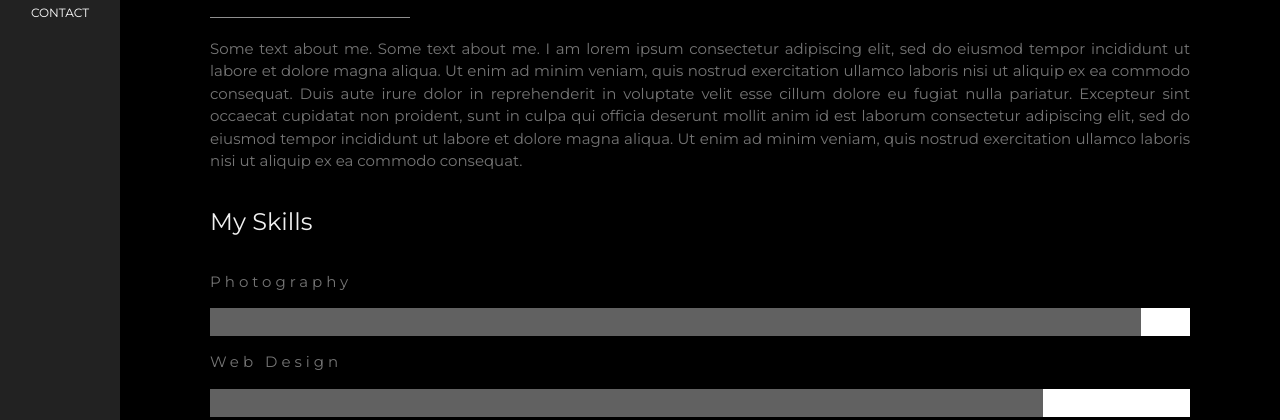
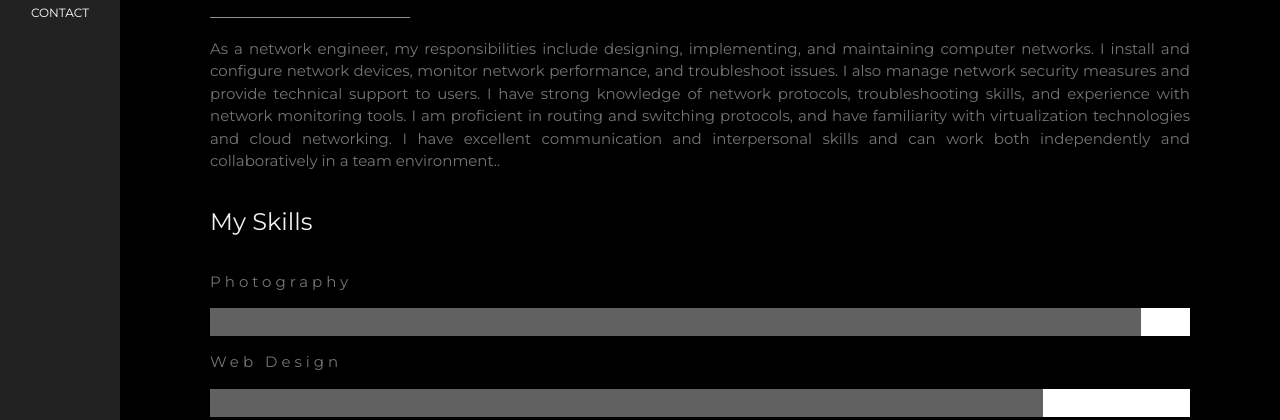
Before and after one commit to thurpatimanikumar/resume, a plain HTML site: page index.html in a window 1280 px wide. Shown: the part 380-800 px from the top of the page. Drawn offline with nearby package versions, Linux system fonts and the light colour scheme.

Commit message:
Update index.html

```diff
--- a/index.html
+++ b/index.html
@@ -65,9 +65,10 @@ body, h1,h2,h3,h4,h5,h6 {font-family: "Montserrat", sans-serif}
   <div class="w3-content w3-justify w3-text-grey w3-padding-64" id="about">
     <h2 class="w3-text-light-grey">My Name</h2>
     <hr style="width:200px" class="w3-opacity">
-    <p>Some text about me. Some text about me. I am lorem ipsum consectetur adipiscing elit, sed do eiusmod tempor incididunt ut labore et dolore magna aliqua. Ut enim ad minim veniam, quis nostrud exercitation ullamco laboris nisi ut aliquip
-      ex ea commodo consequat. Duis aute irure dolor in reprehenderit in voluptate velit esse cillum dolore eu fugiat nulla pariatur. Excepteur sint occaecat cupidatat non proident, sunt in culpa qui officia deserunt mollit anim id est laborum consectetur
-      adipiscing elit, sed do eiusmod tempor incididunt ut labore et dolore magna aliqua. Ut enim ad minim veniam, quis nostrud exercitation ullamco laboris nisi ut aliquip ex ea commodo consequat.
+    <p>As a network engineer, my responsibilities include designing, implementing, and maintaining computer networks. I install and configure network devices, monitor network performance, and troubleshoot issues.
+      I also manage network security measures and provide technical support to users. I have strong knowledge of network protocols, troubleshooting skills, and experience with network monitoring tools.
+      I am proficient in routing and switching protocols, and have familiarity with virtualization technologies and cloud networking.
+      I have excellent communication and interpersonal skills and can work both independently and collaboratively in a team environment..
     </p>
     <h3 class="w3-padding-16 w3-text-light-grey">My Skills</h3>
     <p class="w3-wide">Photography</p>
```
